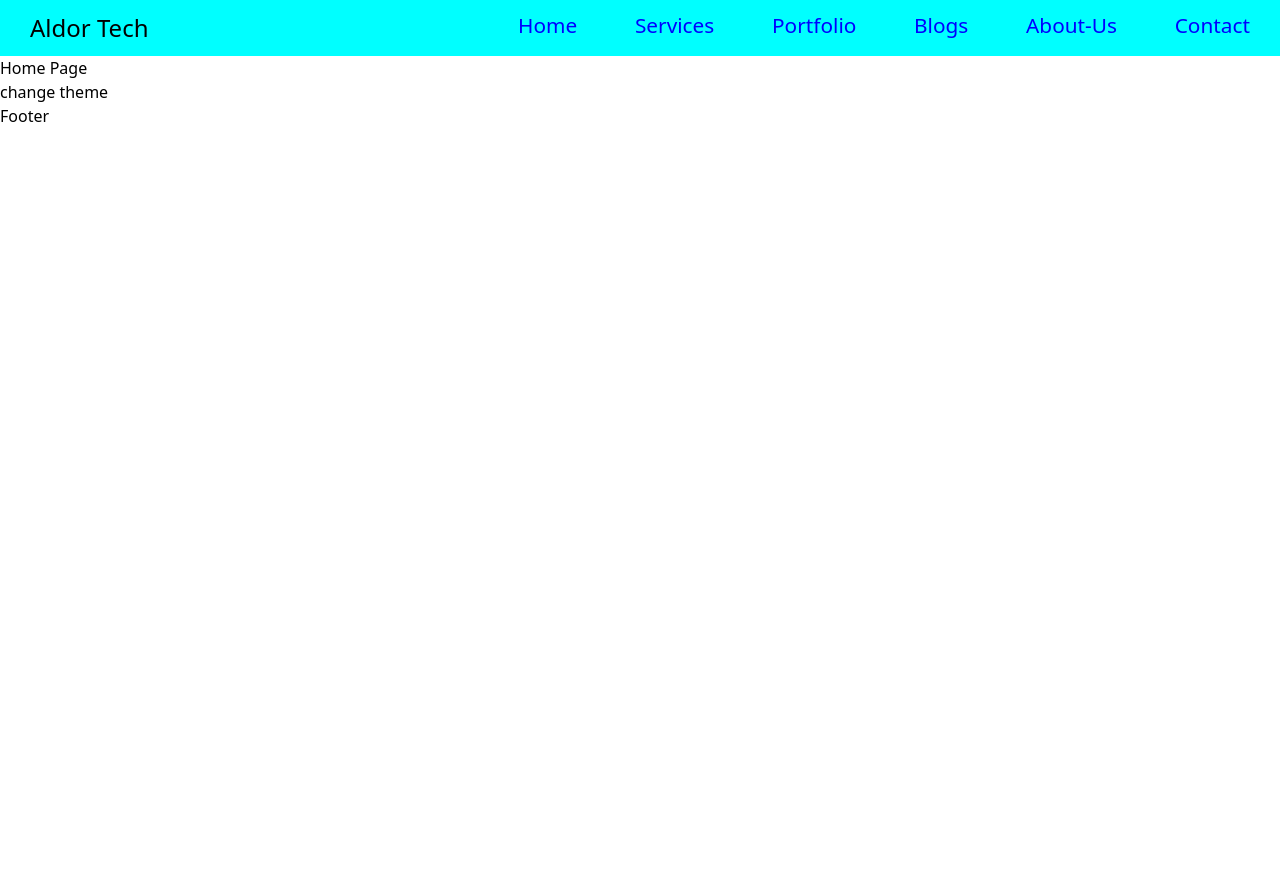
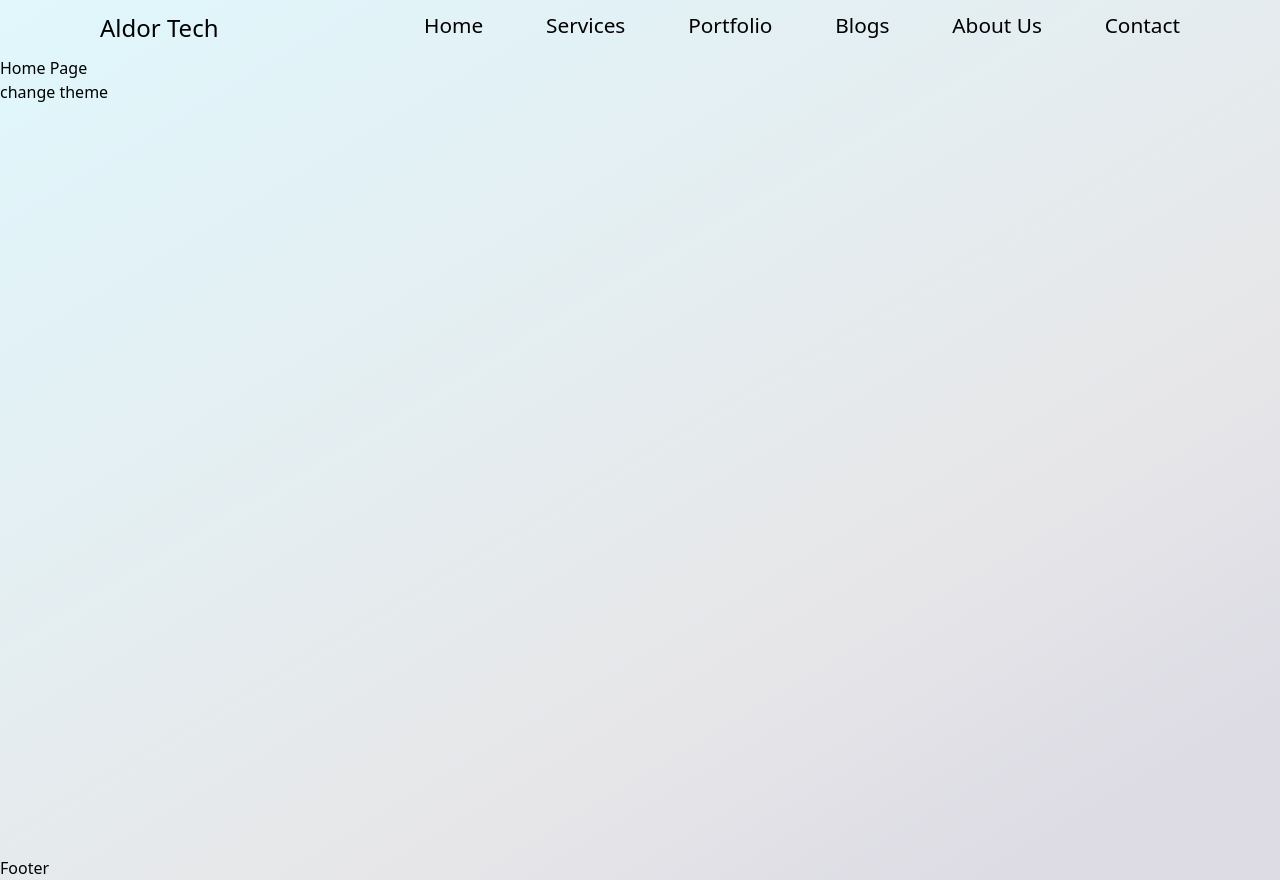
Before and after one commit to hajiRobertWilson/aldortech, a Next.js app: page / in a window 1280 px wide. Before the commit the page ends 800 px from the top, so only its background shows below. Built offline with nearby package versions, Linux system fonts and the light colour scheme.

Commit message:
Under Development

```diff
--- a/app/global.queries.css
+++ b/app/global.queries.css
@@ -1,12 +1,27 @@
 @media(width<=1300px){
-    .navBar ul{
-        width:60%;
-        transition:all 0.5s;
-    }
-}
-@media(width<=1000px){
     .navBar ul{
         width:70%;
         transition:all 0.5s;
     }
 }
+@media(width<=1000px){
+    .navBar{
+        padding:10px 70px;
+    }
+    .navBar ul{
+        display:none;
+    }
+    .navBar .menuBtn{
+        display:flex;
+        flex-flow:column nowrap;
+        align-items:center;
+        justify-content: center;
+        gap:5px;
+    }
+}
+@media(width<=600px){
+    .navBar{
+        padding:5px 40px;
+        transition: all 0.5s;
+    }
+}
--- a/app/globals.css
+++ b/app/globals.css
@@ -2,40 +2,103 @@
 @tailwind components;
 @tailwind utilities;
 
-:root{
-    --navBg:aqua;
-    --link-color:blue;
-}
-.dark-theme{
-    --navBg:darkgrey;
-    --link-color:white;
+:root {
+    /* --navBg:aqua; */
+    --text-color: black;
+    --link-color-hover: blue;
+    --bg-color:rgb(221, 220, 229);
+    --bg-gradient: linear-gradient(329deg, rgba(221, 220, 229, 1) 11%, rgba(231, 231, 233, 1) 34%, rgba(224, 247, 252, 1) 100%);
 }
 
-body{
-    max-width:1800px;
-    margin: auto;
+.dark-theme {
+    /* --navBg: darkgrey; */
+    --link-color-hover:#011F5B;
+    --text-color: white;
+    --bg-color:#130f40;
+    --bg-gradient: linear-gradient(315deg, #130f40 0%, #000000 74%);
 }
 
+body {
+    max-width: 1800px;
+    margin: auto;
+    background-repeat: no-repeat;
+    background-color: var(--bg-color);
+    background: var(--bg-gradient);
+}
+
+main {
+    color:var(--text-color);
+    height: 100vh;
+    transition:all 0.5s;
+}
 
 .navBar {
     display: flex;
     flex-flow: row nowrap;
-    width:100%;
-    background-color: var(--navBg);
+    width: 100%;
+    /* background-color: var(--navBg); */
     justify-content: space-between;
-    padding:10px 30px;
+    padding: 10px 100px;
+    transition: all 0.5s;
 }
+
 .navBar ul {
     display: flex;
-    flex-flow:row nowrap;
+    flex-flow: row nowrap;
     justify-content: space-between;
-    width:50%;
-    color: var(--link-color);
-    transition:all 0.5s;
+    width: 60%;
+    color: var(--text-color);
+    transition: all 0.5s;
 }
-.navBar ul li{
+
+.navBar li {
     font-size: 1.3rem;
+    transition: all 0.5s;
 }
-.navBar .logoContainer{
+.navBar li:hover {
+    color: var(--link-color-hover);
+    transition: all 0.5s;
+}
+
+.navBar .logoContainer {
+    color: var(--text-color);
+    display: flex;
+    align-items: center;
     font-size: 1.5rem;
+    transition: all 1s;
 }
+
+.navBar .menuBtn {
+    display: none;
+    flex-flow: column nowrap;
+    align-items: center;
+    justify-content: center;
+    gap: 6px;
+    height: 45px;
+    width: 45px;
+    cursor: pointer;
+    z-index: 100;
+}
+.navBar .menuBtn:hover span{
+    background-color: var(--link-color-hover);
+}
+
+.navBar .menuBtn span {
+    width: 35px;
+    height: 4px;
+    border-radius: 2px;
+    background-color: var(--text-color);
+    transition: all 0.5s;
+}
+
+.navBar .menuBtn.open span:first-child {
+    transform: rotate(45deg) translate(10px, 3px);
+}
+
+.navBar .menuBtn.open span:nth-child(2) {
+    opacity: 0;
+}
+
+.navBar .menuBtn.open span:last-child {
+    transform: rotate(-45deg) translate(10px, -4px);
+}
--- a/app/page.js
+++ b/app/page.jsx
@@ -8,21 +8,23 @@ import { useEffect } from "react";
 export default function Home() {
   useEffect(() => {
     let btn = document.getElementById('themeBtn')
-    const toggleTheme=() => {
+    const toggleTheme = () => {
       document.documentElement.classList.toggle('dark-theme')
     }
 
-    btn.addEventListener('click',toggleTheme);
+    btn.addEventListener('click', toggleTheme);
 
-    return ()=>{
-      btn.removeEventListener('click',toggleTheme)
+    return () => {
+      btn.removeEventListener('click', toggleTheme)
     }
   }, [])
 
   return (
     <>
-      <h1>Home Page</h1>
-      <button id="themeBtn" type="button">change theme</button>
+      <main>
+        <h1>Home Page</h1>
+        <button id="themeBtn" type="button">change theme</button>
+      </main>
     </>
   );
 }
--- a/components/Navbar.jsx
+++ b/components/Navbar.jsx
@@ -1,6 +1,13 @@
+"use client"
 import Link from "next/link";
 
 export default function Navbar() {
+
+    const handleMenu=(element)=>{
+        // console.log(element)
+        element.classList.toggle('open')
+    }
+
     return (
         <>
             <div className="navBar">
@@ -12,9 +19,14 @@ export default function Navbar() {
                     <li><Link href='/services'>Services</Link></li>
                     <li><Link href='/portfolio'>Portfolio</Link></li>
                     <li><Link href='/blogs'>Blogs</Link></li>
-                    <li><Link href='/about'>About-Us</Link></li>
+                    <li><Link href='/about'>About Us</Link></li>
                     <li><Link href='/contact'>Contact</Link></li>
                 </ul>
+                <div onClick={(e)=>handleMenu(e.currentTarget)} className="menuBtn">
+                    <span></span>
+                    <span></span>
+                    <span></span>
+                </div>
             </div>
         </>
     );
```
